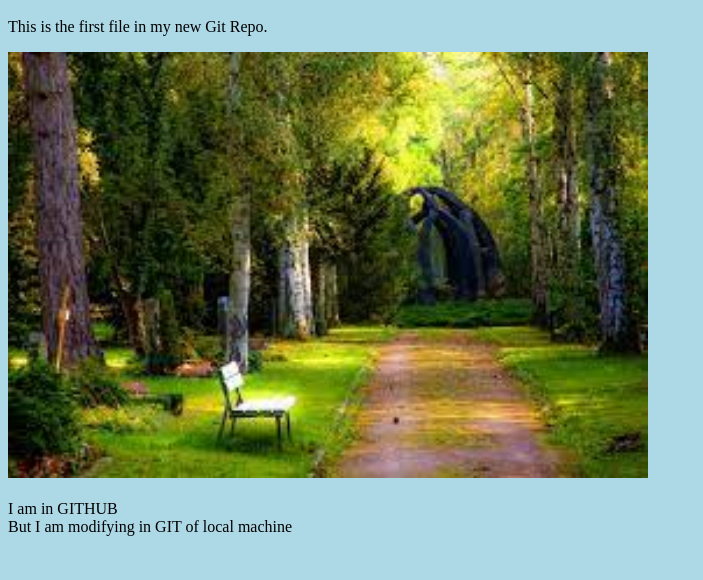
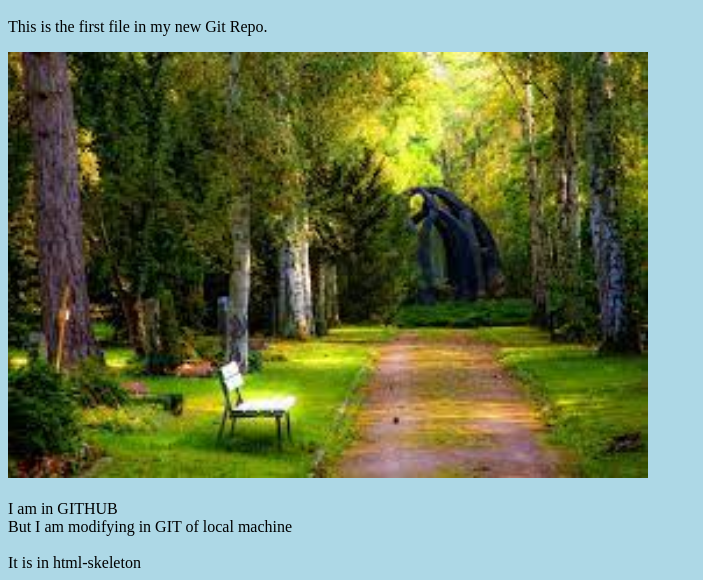
Before and after one commit to suramgit12/hello-world, a plain HTML site: page index.html in a window 1280 px wide. Shown: the part 284-864 px from the top of the page, without its empty margins (0-703 px from the left). Before the commit the page ends 828 px from the top, so only its background shows below. Drawn offline with Linux system fonts and the light colour scheme.

Commit message:
Update index.html

```diff
--- a/index.html
+++ b/index.html
@@ -14,6 +14,8 @@ style="width:25%;max-width:640px"></div>
   I am in GITHUB
 <br/>
 But I am modifying in GIT of local machine
+<br/><br/>
+  It is in html-skeleton
 
 </body>
 </html>
```
